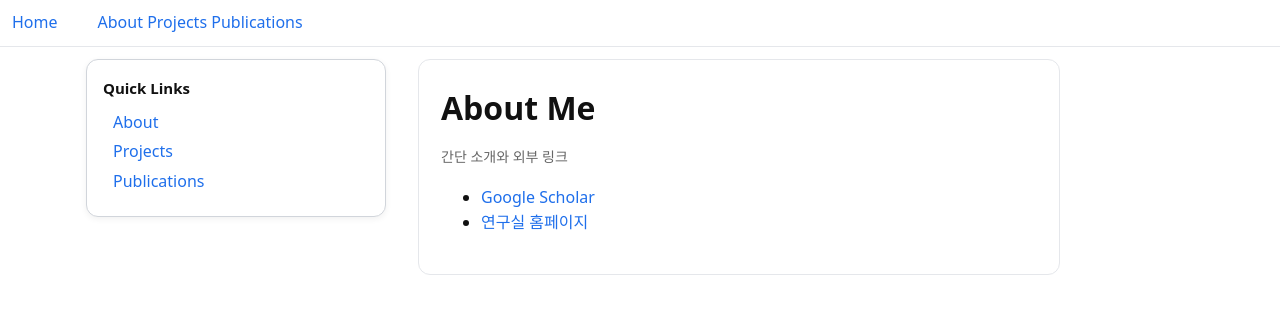
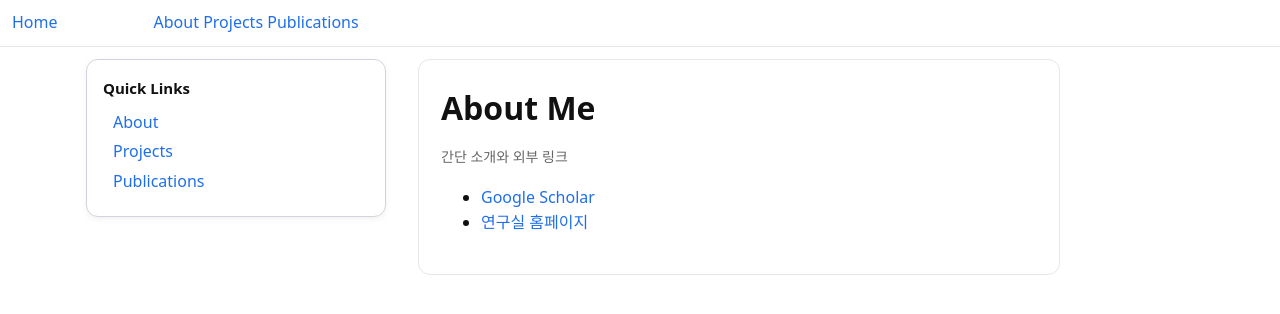
Before and after one commit to ChoRongCho/ChoRongCho.github.io, a Jekyll site: the page built from about.html, in a window 1280 px wide. Shown: the top 314 px of the page. Built offline with Jekyll 4.4.1, drawn with Linux system fonts in a browser that asks for light colours.

Commit message:
MainHome

```diff
--- a/assets/css/site.css
+++ b/assets/css/site.css
@@ -14,11 +14,11 @@ a:hover{text-decoration:underline}
 /* .brand{font-weight:700;margin-right:auto}
 .nav a{margin-left:12px;color:var(--text)} */
 .brand{
-  margin-right: 0;
+  margin-right: 70px;
 }
 
 .nav{
-  margin-left: 24px;
+  margin-left: 10px;
 }
 
 /* wrapper 여백 축소, 본문 비율 확대 */
```
